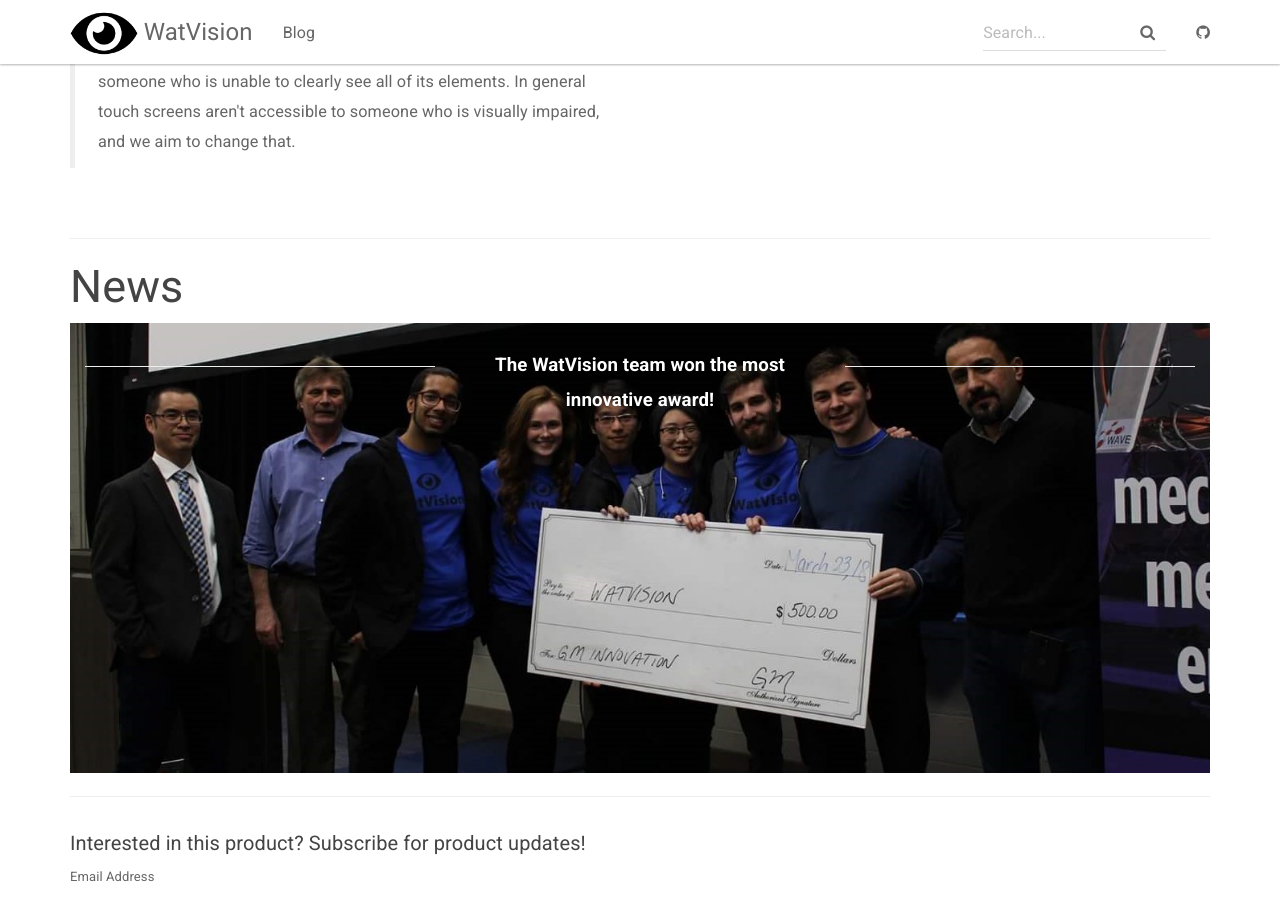
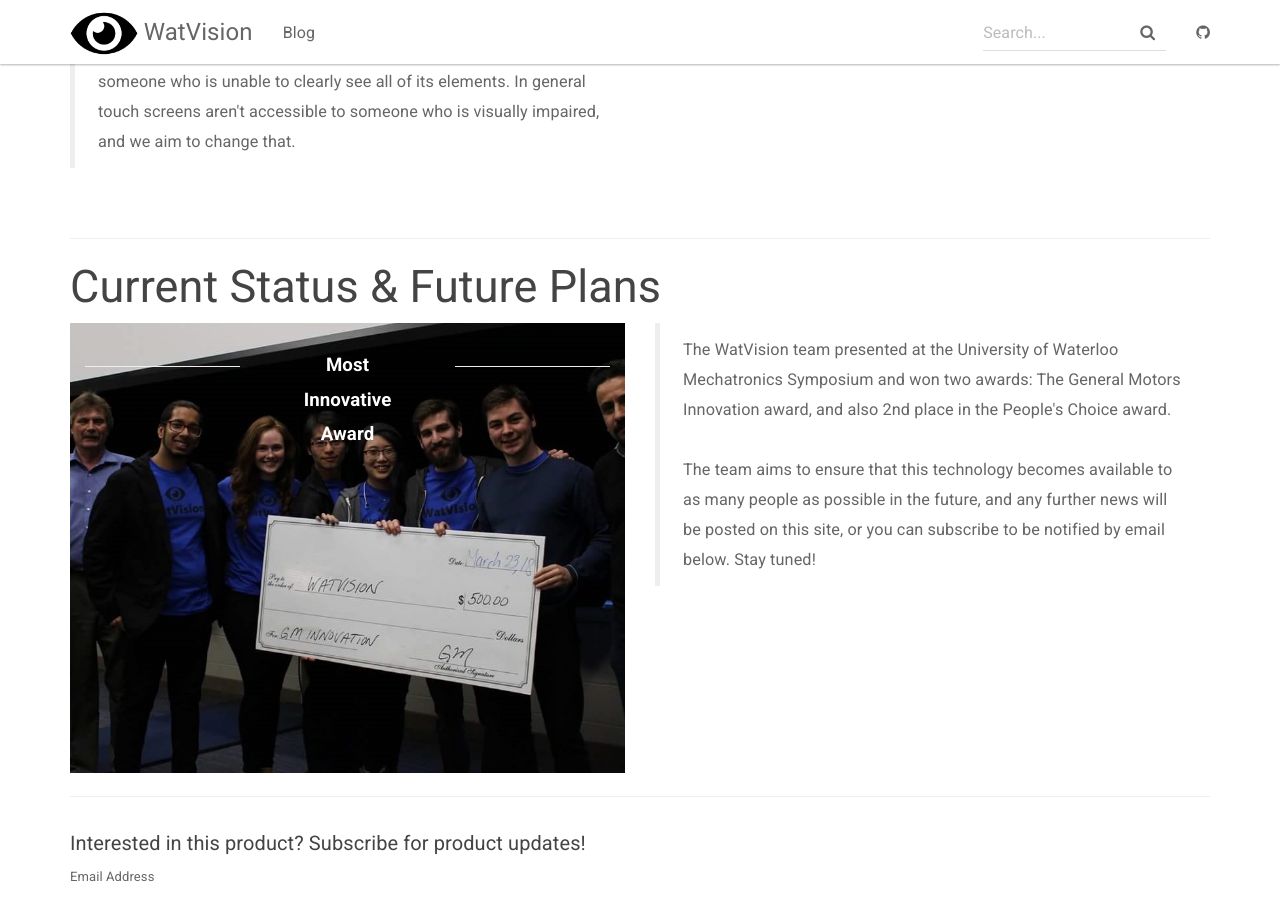
Before and after one commit to watvision/watvision.github.io, a Jekyll site: the page built from index.html, in a window 1280 px wide and 900 px high, scrolled down 536 px. Built offline with Jekyll 4.4.1, drawn with Linux system fonts in a browser that asks for light colours; nearby versions of some CDN libraries; comment, search, counter and statistics services are not loaded.

Commit message:
Updated interface on main page

```diff
--- a/index.html
+++ b/index.html
@@ -35,12 +35,26 @@
     </div>
 
     <hr>
-    <h2 class="header-light regular-pad">News
-    </h2>
-    <div class="wide" style="background-image:url('/img/award.jpg');">
-      <div class="col-xs-4 line"><hr></div>
-      <div class="col-xs-4 logo">The WatVision team won the most innovative award!</div>
-      <div class="col-xs-4 line"><hr></div>
+
+    <h2 class="header-light regular-pad">Current Status & Future Plans</h2>
+    <div class="row">
+    <div class="col-md-6">
+        <div class="wide" style="background-image:url('/img/award.jpg');">
+        <div class="col-xs-4 line"><hr></div>
+        <div class="col-xs-4 logo">Most Innovative Award</div>
+        <div class="col-xs-4 line"><hr></div>
+        </div>
+    </div>
+    <div class="col-md-6">
+        <blockquote>
+            <p>
+                The WatVision team presented at the University of Waterloo Mechatronics Symposium and won two awards: The General
+                Motors Innovation award, and also 2nd place in the People's Choice award. <br/><br/>
+                The team aims to ensure that this technology becomes available to as many people as possible in the future,
+                and any further news will be posted on this site, or you can subscribe to be notified by email below. Stay tuned!
+            </p>
+        </blockquote>
+    </div>
     </div>
 
     <hr>
```
